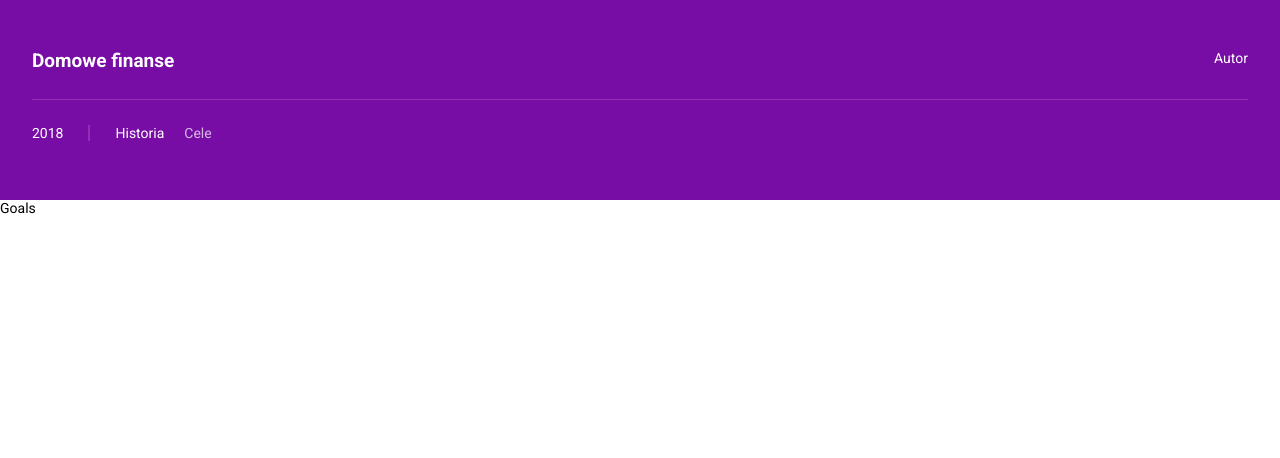
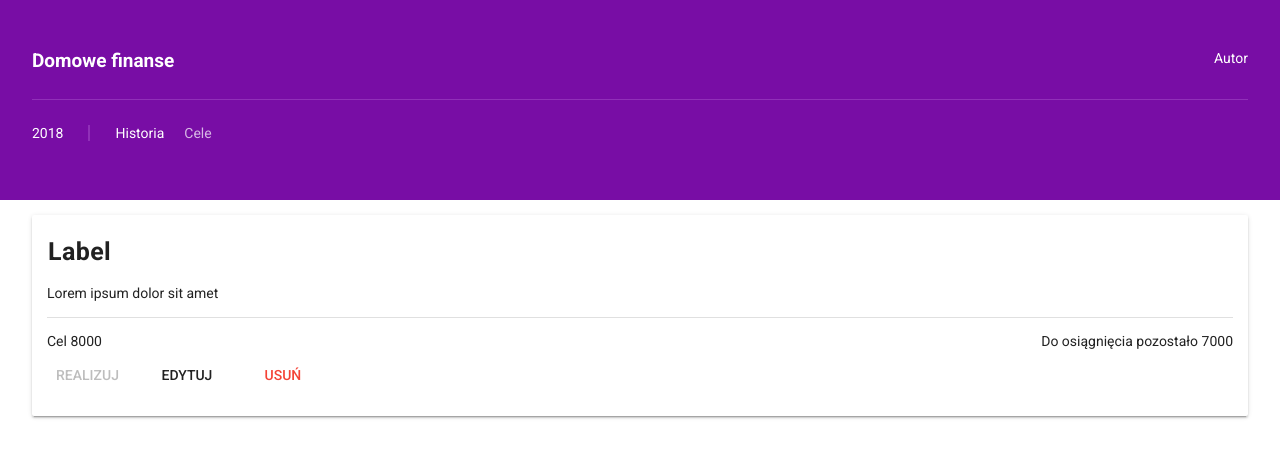
Before and after one commit to Pashozator/vue-household-finances, a Vue app: page /goals in a window 1280 px wide. Shown: the top 458 px of the page. Built offline with nearby package versions, Linux system fonts and the light colour scheme.

Commit message:
feat: add goal component

```diff
--- /dev/null
+++ b/src/components/Goal.vue
@@ -0,0 +1,84 @@
+<template>
+	<v-card class="goal">
+		<v-card-title primary-title class="title">
+			<h3>{{ goal.label }}</h3>
+			<span class="subtitle" v-if="goal.realized">Cel zrealizowany</span>
+		</v-card-title>
+		<div class="card-content">
+			<p>{{ goal.description }}</p>
+			<v-divider v-if="!goal.realized"></v-divider>
+			<div class="numbers" v-if="!goal.realized">
+				<span>Cel {{ goal.value }}</span>
+				<span>Do osiągnięcia pozostało {{ goal.value - debit >= 0 ? goal.value - debit : 0 }}</span>
+			</div>
+			<!--TODO: add progress bar-->
+		</div>
+		<v-card-actions>
+			<v-btn flat color="primary" @click="realize()" :disabled="goal.value > debit || goal.realized">
+				Realizuj
+			</v-btn>
+			<v-btn flat @click="edit()" :disabled="goal.realized">Edytuj</v-btn>
+			<v-btn flat color="red" @click="remove()" :disabled="goal.realized">Usuń</v-btn>
+		</v-card-actions>
+	</v-card>
+</template>
+
+<script>
+	export default {
+		name: 'Goal',
+		data: () => ({
+			debit: 1000,
+			goal: {
+				label: 'Label',
+				realized: false,
+				value: 8000,
+				description: 'Lorem ipsum dolor sit amet'
+			}
+		}),
+		methods: {
+			realize: function () {
+				console.log('realize goal')
+			},
+			remove: function () {
+				console.log('remove goal')
+			},
+			edit: function () {
+				console.log('edit goal')
+			}
+		}
+	}
+</script>
+
+<style lang="scss" scoped>
+	.goal {
+		margin: 15px 0 0 0;
+		padding: 0 0 15px 0;
+
+		.title {
+			align-items: flex-start;
+			justify-content: space-between;
+			flex-direction: column;
+			display: flex;
+
+			h3 {
+				margin: 0 0 5px 0;
+				font-size: 25px;
+			}
+
+			.subtitle {
+				font-size: 13px;
+			}
+		}
+
+		.card-content {
+			padding: 0 15px 0 15px;
+
+			.numbers {
+				margin: 15px 0 0 0;
+				justify-content: space-between;
+				flex-direction: row;
+				display: flex;
+			}
+		}
+	}
+</style>
--- a/src/views/Goals.vue
+++ b/src/views/Goals.vue
@@ -1,12 +1,18 @@
 <template>
-	<div>
-		Goals
+	<div class="wrapper">
+		<Goal></Goal>
 	</div>
 </template>
 
 <script>
+	import Goal from '../components/Goal'
+
 	export default {
-		name: 'goals',
-		components: {}
+		name: 'Goals',
+		components: { Goal }
 	}
 </script>
+
+<style lang="scss" scoped>
+
+</style>
```
